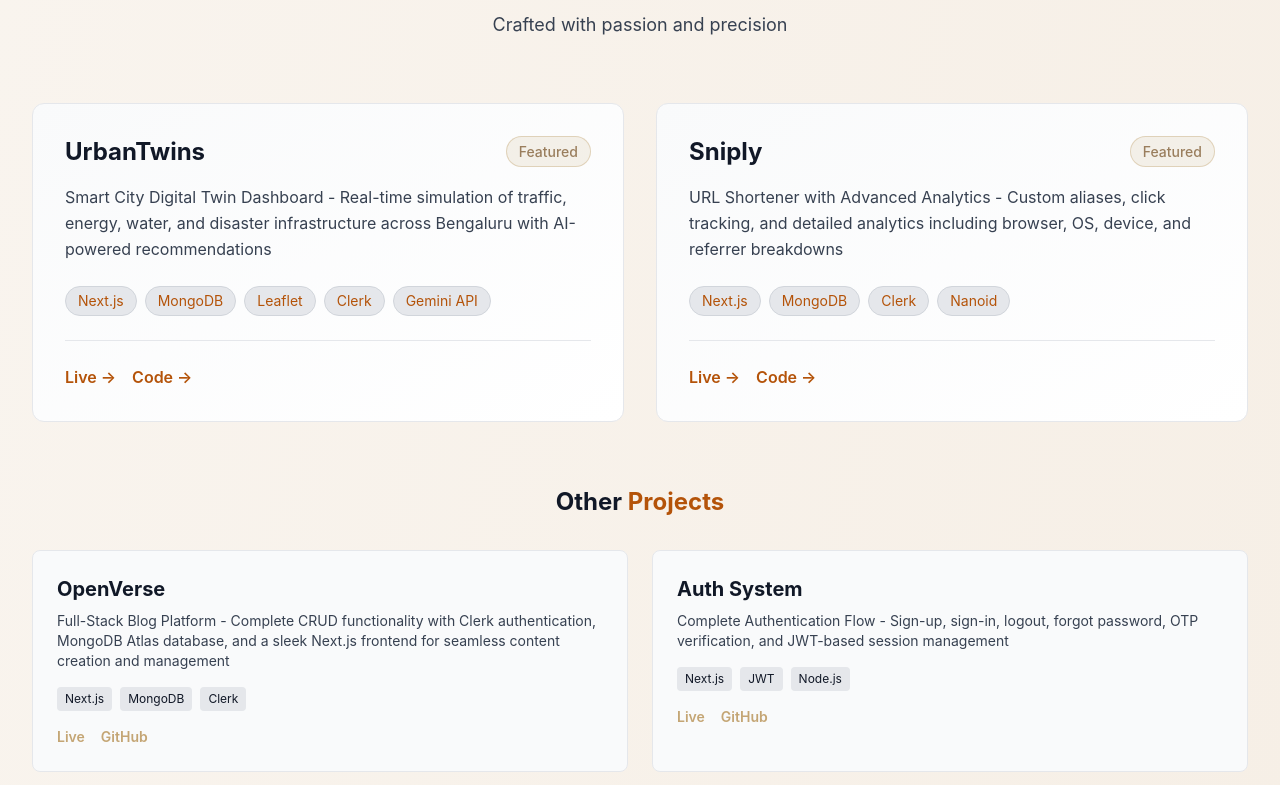
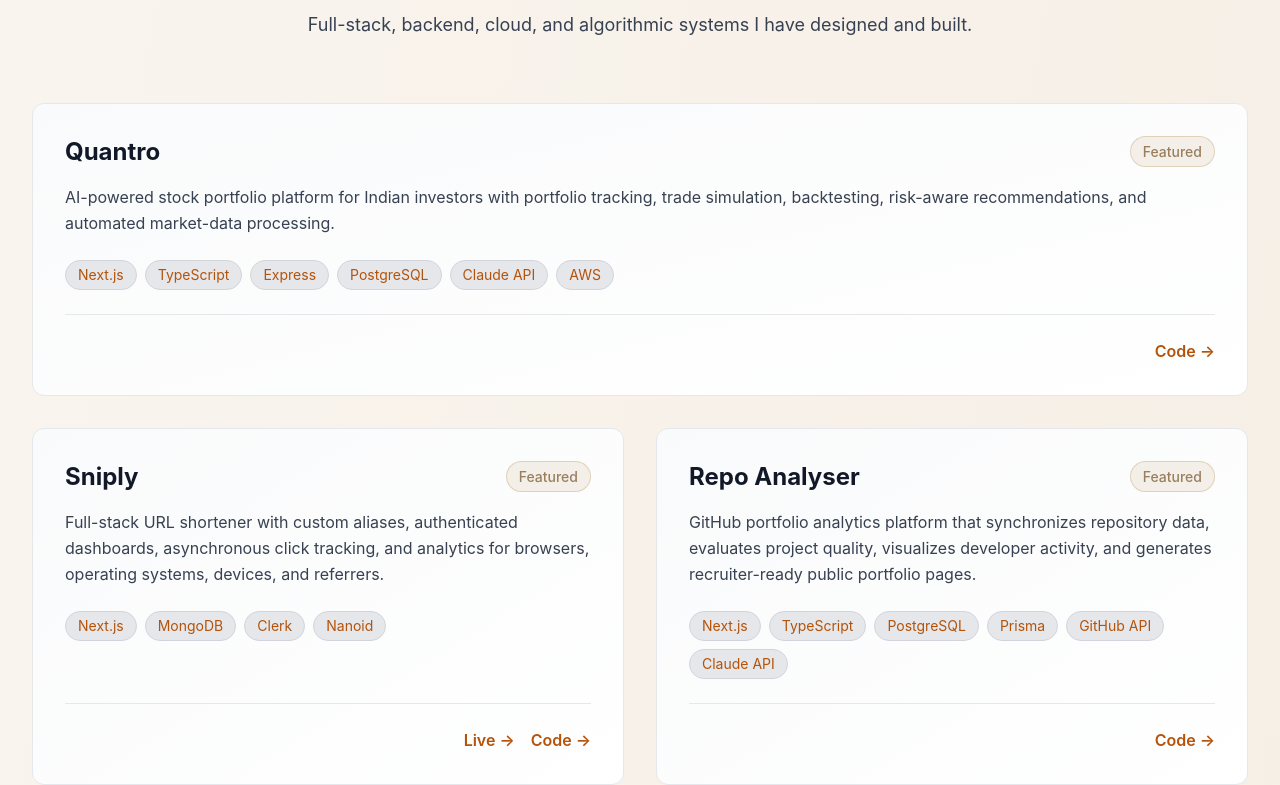
Before and after one commit to harshith-murali/personal-portfolio, a Next.js app: page / in a window 1280 px wide. Shown: the part 3078-3863 px from the top of the page. Built offline with nearby package versions, Linux system fonts and the light colour scheme.

Commit message:
Add Projects

```diff
--- a/app/components/Projects.tsx
+++ b/app/components/Projects.tsx
@@ -42,9 +42,11 @@
           className="text-center mb-16"
         >
           <h2 className="text-4xl sm:text-5xl font-bold mb-4 light:text-gray-900 transition-colors">
-            Featured <span className="text-accent-primary light:text-amber-700 transition-colors">Projects</span>
+            Selected <span className="text-accent-primary light:text-amber-700 transition-colors">Projects</span>
           </h2>
-          <p className="text-gray-400 light:text-gray-700 text-lg transition-colors">Crafted with passion and precision</p>
+          <p className="text-gray-400 light:text-gray-700 text-lg transition-colors">
+            Full-stack, backend, cloud, and algorithmic systems I have designed and built.
+          </p>
         </motion.div>
 
         {/* Featured Projects */}
@@ -55,11 +57,13 @@
           whileInView="visible"
           viewport={{ once: true, margin: '-100px' }}
         >
-          {featuredProjects.map((project) => (
+          {featuredProjects.map((project, index) => (
             <motion.div
               key={project.id}
               variants={itemVariants}
-              className="group relative bg-gradient-to-br from-dark-800 to-dark-900 light:from-gray-50 light:to-white rounded-xl overflow-hidden border border-dark-700 light:border-gray-200 hover:border-accent-primary light:hover:border-amber-700 transition-all"
+              className={`group relative bg-gradient-to-br from-dark-800 to-dark-900 light:from-gray-50 light:to-white rounded-xl overflow-hidden border border-dark-700 light:border-gray-200 hover:border-accent-primary light:hover:border-amber-700 transition-all h-full ${
+                index === 0 ? 'lg:col-span-2' : ''
+              }`}
               whileHover={{ y: -10 }}
             >
               {/* Gradient overlay on hover */}
@@ -68,8 +72,8 @@
               <div className="relative p-8 h-full flex flex-col justify-between">
                 {/* Content */}
                 <div>
-                  <div className="flex items-start justify-between mb-4">
-                    <h3 className="text-2xl font-bold text-white light:text-gray-900 group-hover:text-accent-primary light:group-hover:text-amber-700 transition-colors">
+                  <div className="flex flex-col gap-3 sm:flex-row sm:items-start sm:justify-between mb-4">
+                    <h3 className="text-2xl font-bold text-white light:text-gray-900 group-hover:text-accent-primary light:group-hover:text-amber-700 transition-colors break-words">
                       {project.title}
                     </h3>
                     {project.featured && (
@@ -94,20 +98,21 @@
                 </div>
 
                 {/* Stats and Links */}
-                <div className="flex justify-between items-center pt-6 border-t border-dark-700 light:border-gray-200">
+                <div className="flex justify-between items-center gap-4 pt-6 border-t border-dark-700 light:border-gray-200">
                   {project.stats && (
                     <div className="flex gap-4 text-sm text-gray-400 light:text-gray-600 transition-colors">
                       <span>⭐ {project.stats.stars}</span>
                       <span>🍴 {project.stats.forks}</span>
                     </div>
                   )}
-                  <div className="flex gap-4">
-                    {project.link !== '#' && (
+                  <div className="flex gap-4 ml-auto">
+                    {project.link && (
                       <motion.a
                         href={project.link}
                         target="_blank"
                         rel="noopener noreferrer"
-                        className="text-accent-primary light:text-amber-700 hover:text-accent-secondary light:hover:text-amber-600 transition-colors font-semibold"
+                        aria-label={`View ${project.title} live`}
+                        className="text-accent-primary light:text-amber-700 hover:text-accent-secondary light:hover:text-amber-600 transition-colors font-semibold rounded focus-visible:outline-none focus-visible:ring-2 focus-visible:ring-accent-primary focus-visible:ring-offset-2 focus-visible:ring-offset-dark-900 light:focus-visible:ring-amber-700 light:focus-visible:ring-offset-white"
                         whileHover={{ x: 5 }}
                       >
                         Live →
@@ -117,7 +122,8 @@
                       href={project.github}
                       target="_blank"
                       rel="noopener noreferrer"
-                      className="text-accent-primary light:text-amber-700 hover:text-accent-secondary light:hover:text-amber-600 transition-colors font-semibold"
+                      aria-label={`View ${project.title} source code on GitHub`}
+                      className="text-accent-primary light:text-amber-700 hover:text-accent-secondary light:hover:text-amber-600 transition-colors font-semibold rounded focus-visible:outline-none focus-visible:ring-2 focus-visible:ring-accent-primary focus-visible:ring-offset-2 focus-visible:ring-offset-dark-900 light:focus-visible:ring-amber-700 light:focus-visible:ring-offset-white"
                       whileHover={{ x: 5 }}
                     >
                       Code →
@@ -152,13 +158,15 @@
                 <motion.div
                   key={project.id}
                   variants={itemVariants}
-                  className="p-6 bg-dark-800/50 light:bg-gray-50 rounded-lg border border-dark-700 light:border-gray-200 hover:border-accent-secondary light:hover:border-amber-700 transition-colors"
+                  className="p-6 bg-dark-800/50 light:bg-gray-50 rounded-lg border border-dark-700 light:border-gray-200 hover:border-accent-secondary light:hover:border-amber-700 transition-colors h-full flex flex-col"
                   whileHover={{ y: -5 }}
                 >
-                  <h4 className="text-xl font-bold mb-2 text-white light:text-gray-900 hover:text-accent-secondary light:hover:text-amber-700 transition-colors">
+                  <h4 className="text-xl font-bold mb-2 text-white light:text-gray-900 hover:text-accent-secondary light:hover:text-amber-700 transition-colors break-words">
                     {project.title}
                   </h4>
-                  <p className="text-gray-400 light:text-gray-700 text-sm mb-4 transition-colors">{project.description}</p>
+                  <p className="text-gray-400 light:text-gray-700 text-sm mb-4 transition-colors leading-relaxed">
+                    {project.description}
+                  </p>
                   <div className="flex flex-wrap gap-2 mb-4">
                     {project.technologies.slice(0, 3).map((tech) => (
                       <span
@@ -169,24 +177,26 @@
                       </span>
                     ))}
                   </div>
-                  <div className="flex gap-4">
-                    {project.link !== '#' && (
+                  <div className="flex gap-4 mt-auto pt-4">
+                    {project.link && (
                       <a
                         href={project.link}
                         target="_blank"
                         rel="noopener noreferrer"
-                        className="text-accent-secondary hover:text-accent-primary text-sm font-semibold"
+                        aria-label={`View ${project.title} live`}
+                        className="text-accent-secondary hover:text-accent-primary text-sm font-semibold rounded transition-colors focus-visible:outline-none focus-visible:ring-2 focus-visible:ring-accent-secondary focus-visible:ring-offset-2 focus-visible:ring-offset-dark-900 light:focus-visible:ring-amber-700 light:focus-visible:ring-offset-white"
                       >
-                        Live
+                        Live →
                       </a>
                     )}
                     <a
                       href={project.github}
                       target="_blank"
                       rel="noopener noreferrer"
-                      className="text-accent-secondary hover:text-accent-primary text-sm font-semibold"
+                      aria-label={`View ${project.title} source code on GitHub`}
+                      className="text-accent-secondary hover:text-accent-primary text-sm font-semibold rounded transition-colors focus-visible:outline-none focus-visible:ring-2 focus-visible:ring-accent-secondary focus-visible:ring-offset-2 focus-visible:ring-offset-dark-900 light:focus-visible:ring-amber-700 light:focus-visible:ring-offset-white"
                     >
-                      GitHub
+                      Code →
                     </a>
                   </div>
                 </motion.div>
--- a/lib/data.ts
+++ b/lib/data.ts
@@ -52,19 +52,25 @@
 export const projects: Project[] = [
   {
     id: "1",
-    title: "UrbanTwins",
+    title: "Quantro",
     description:
-      "Smart City Digital Twin Dashboard - Real-time simulation of traffic, energy, water, and disaster infrastructure across Bengaluru with AI-powered recommendations",
-    technologies: ["Next.js", "MongoDB", "Leaflet", "Clerk", "Gemini API"],
-    link: "https://urban-digital-twins-track3.vercel.app",
-    github: "https://github.com/harshith-murali/urban-digital-twins-track3",
+      "AI-powered stock portfolio platform for Indian investors with portfolio tracking, trade simulation, backtesting, risk-aware recommendations, and automated market-data processing.",
+    technologies: [
+      "Next.js",
+      "TypeScript",
+      "Express",
+      "PostgreSQL",
+      "Claude API",
+      "AWS",
+    ],
+    github: "https://github.com/harshith-murali/ai-portfolio-manager",
     featured: true,
   },
   {
     id: "2",
     title: "Sniply",
     description:
-      "URL Shortener with Advanced Analytics - Custom aliases, click tracking, and detailed analytics including browser, OS, device, and referrer breakdowns",
+      "Full-stack URL shortener with custom aliases, authenticated dashboards, asynchronous click tracking, and analytics for browsers, operating systems, devices, and referrers.",
     technologies: ["Next.js", "MongoDB", "Clerk", "Nanoid"],
     link: "https://url-shortner-silk-nine.vercel.app",
     github: "https://github.com/harshith-murali/url-shortner",
@@ -72,22 +78,37 @@
   },
   {
     id: "3",
-    title: "OpenVerse",
+    title: "Repo Analyser",
     description:
-      "Full-Stack Blog Platform - Complete CRUD functionality with Clerk authentication, MongoDB Atlas database, and a sleek Next.js frontend for seamless content creation and management",
-    technologies: ["Next.js", "MongoDB", "Clerk", "Tailwind CSS"],
-    link: "https://open-verse-arcjet.vercel.app/",
-    github: "https://github.com/harshith-murali/open-verse-arcjet",
+      "GitHub portfolio analytics platform that synchronizes repository data, evaluates project quality, visualizes developer activity, and generates recruiter-ready public portfolio pages.",
+    technologies: [
+      "Next.js",
+      "TypeScript",
+      "PostgreSQL",
+      "Prisma",
+      "GitHub API",
+      "Claude API",
+    ],
+    github: "https://github.com/harshith-murali/repo-analyser",
+    featured: true,
+  },
+  {
+    id: "4",
+    title: "UrbanTwins",
+    description:
+      "Smart-city digital twin dashboard that simulates traffic, energy, water, and disaster systems with interactive mapping, graph-based routing, and AI recommendations.",
+    technologies: ["Next.js", "MongoDB", "Leaflet", "Clerk", "Gemini API"],
+    link: "https://urban-digital-twins-track3.vercel.app",
+    github: "https://github.com/harshith-murali/urban-digital-twins-track3",
     featured: false,
   },
   {
-    id: "4",
-    title: "Auth System",
+    id: "5",
+    title: "OS Algorithm Simulator",
     description:
-      "Complete Authentication Flow - Sign-up, sign-in, logout, forgot password, OTP verification, and JWT-based session management",
-    technologies: ["Next.js", "JWT", "Node.js"],
-    link: "https://auth-nextjs-theta-seven.vercel.app",
-    github: "https://github.com/harshith-murali/auth-nextjs",
+      "Interactive operating-systems visualizer with step-by-step simulations for CPU scheduling, page replacement, disk scheduling, and Banker's Algorithm.",
+    technologies: ["Next.js", "TypeScript", "Prisma", "PostgreSQL", "Recharts"],
+    github: "https://github.com/harshith-murali/AlgoVisualiser",
     featured: false,
   },
 ];
--- a/types/index.ts
+++ b/types/index.ts
@@ -3,7 +3,7 @@
   title: string;
   description: string;
   technologies: string[];
-  link: string;
+  link?: string;
   github: string;
   image?: string;
   featured: boolean;
```
Also changed, not shown: 2 other files (tests, documents, lock files or other folders).
